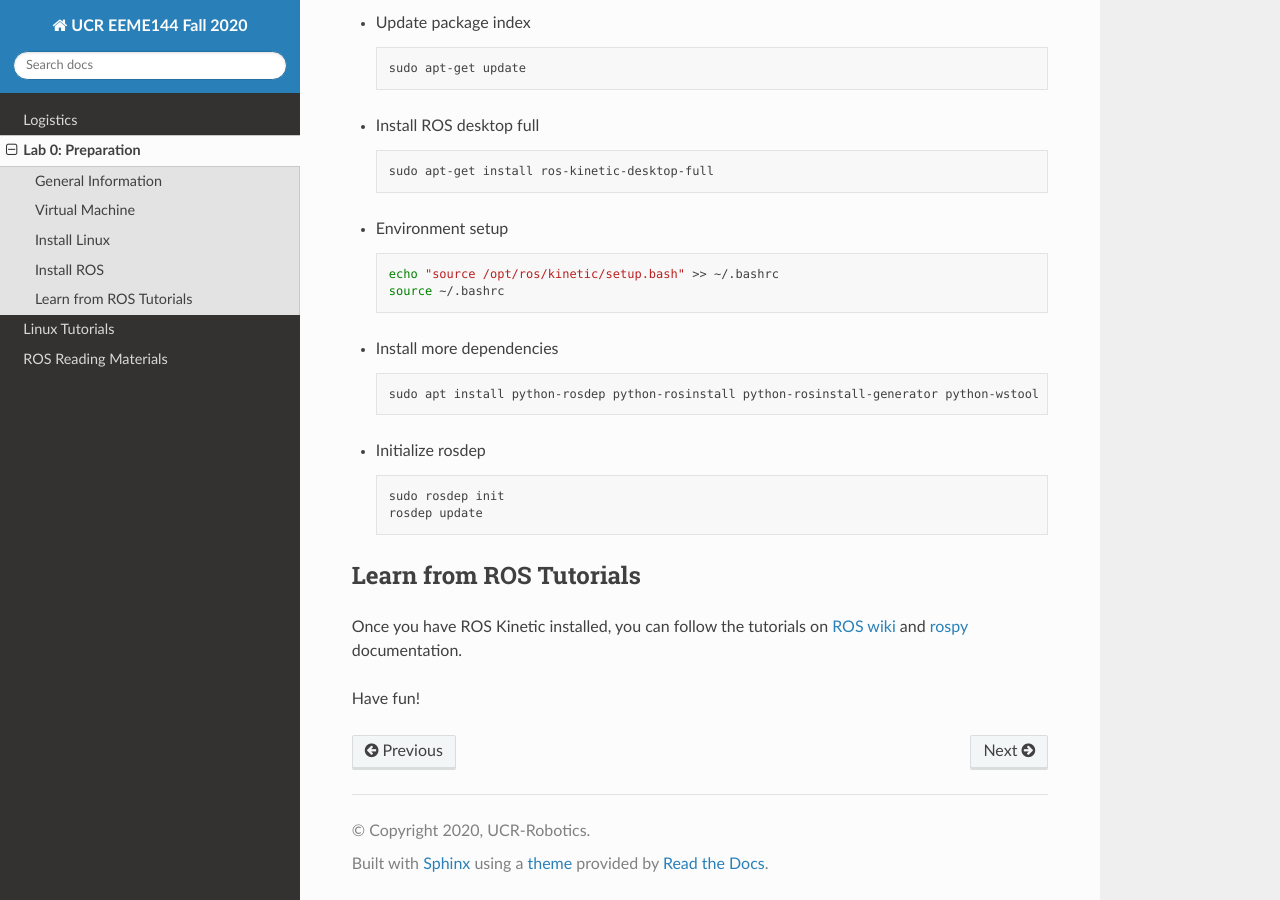
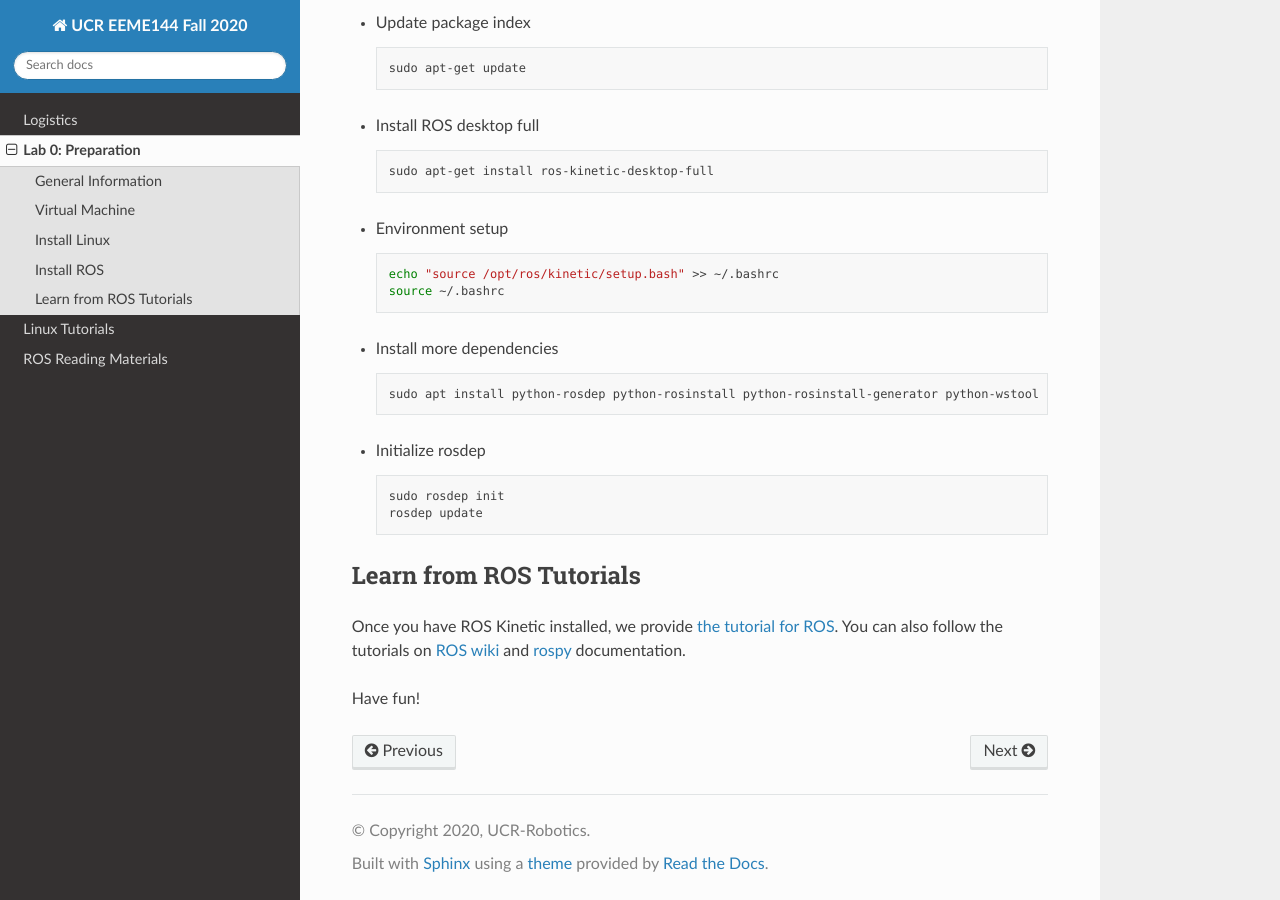
Before and after one commit to UCR-Robotics/ee144, a Sphinx documentation site: the page built from docs/lab0.rst, in a window 1280 px wide and 900 px high, scrolled down 2210 px. Built offline with Sphinx 7.4.7 and the Read the Docs theme 2.0.0, drawn with Linux system fonts in a browser that asks for light colours.

Commit message:
add intro to ros

```diff
--- a/docs/lab0.rst
+++ b/docs/lab0.rst
@@ -161,8 +161,10 @@ Main steps are
 Learn from ROS Tutorials
 ---------------------------
 
-Once you have ROS Kinetic installed, you can follow the tutorials
+Once you have ROS Kinetic installed, we provide `the tutorial for ROS`_. You can also follow the tutorials
 on `ROS wiki <http://wiki.ros.org/ROS/Tutorials>`_ and
 `rospy <http://wiki.ros.org/rospy_tutorials>`_ documentation.
 
+.. _the tutorial for ROS: https://ucr-robotics.readthedocs.io/en/latest/intro_ros.html
+
 Have fun!
```
